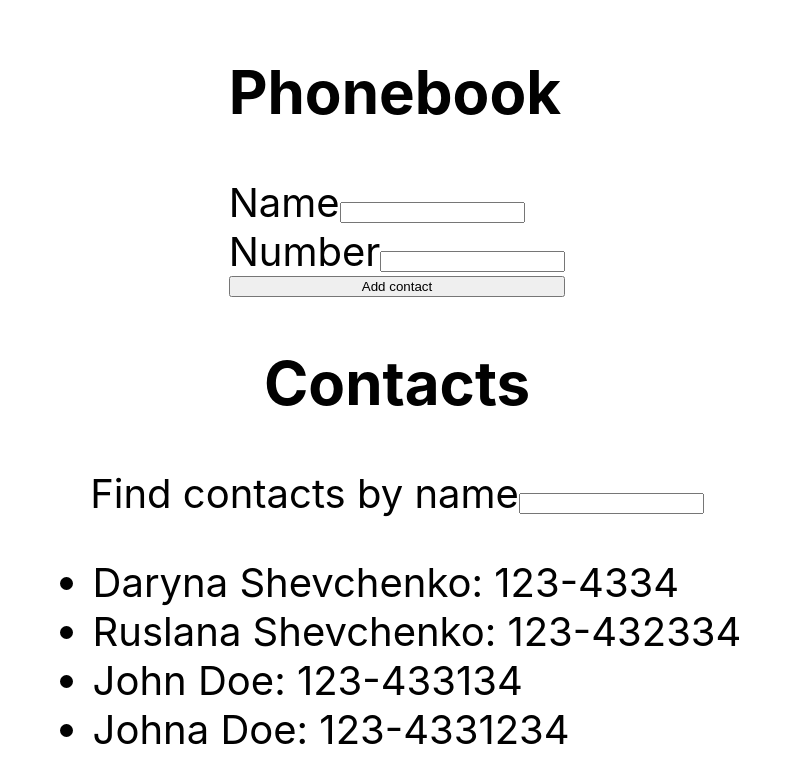
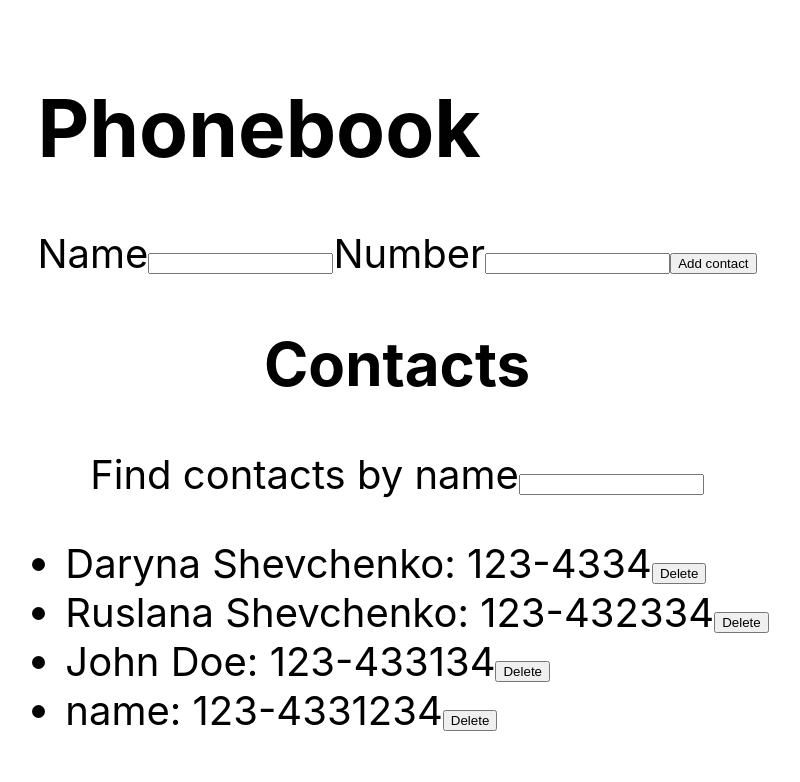
Before and after one commit to Daryna8/goit-react-hw-02-phonebook, a React (Create React App) app: page / in a window 1280 px wide. Shown: the top 782 px of the page, without its empty margins (243-1043 px from the left). Built offline with nearby package versions, Linux system fonts and the light colour scheme.

Commit message:
step 4, 5 and 6 done

```diff
--- a/src/components/App.jsx
+++ b/src/components/App.jsx
@@ -1,6 +1,9 @@
 import React from 'react';
 import { nanoid } from 'nanoid';
 import { StyledForm } from './PhoneBook.styled';
+import { ContactForm } from './ContactForm';
+import { Filter } from './Filter';
+import { ContactList } from './ContactList';
 
 export class App extends React.Component {
   state = {
@@ -8,7 +11,7 @@ export class App extends React.Component {
       { id: '123', name: 'Daryna Shevchenko', number: '123-4334' },
       { id: '122', name: 'Ruslana Shevchenko', number: '123-432334' },
       { id: '121', name: 'John Doe', number: '123-433134' },
-      { id: '127', name: 'Johna Doe', number: '123-4331234' },
+      { id: '127', name: 'name', number: '123-4331234' },
     ],
     filter: '',
     name: '',
@@ -17,11 +20,12 @@ export class App extends React.Component {
 
   handleSubmit = e => {
     e.preventDefault();
-
-    const name = e.currentTarget.elements.name.value;
     const id = nanoid();
-    const number = e.currentTarget.elements.number.value;
-    const contact = { name, id, number };
+    const { name, number } = this.state;
+    if (this.state.contacts.map(contact => contact.name).includes(name)) {
+      alert(`${name} is already in contacts.`);
+    }
+    const contact = { id, name, number };
 
     this.setState(prevState => ({
       contacts: prevState.contacts.concat(contact),
@@ -45,6 +49,12 @@ export class App extends React.Component {
     );
   };
 
+  handleDeleteContact = id => {
+    this.setState(prevState => ({
+      contacts: prevState.contacts.filter(contact => contact.id !== id),
+    }));
+  };
+
   render() {
     const { filter, name, number } = this.state;
     const filteredContacts = this.getFilteredContacts();
@@ -61,47 +71,20 @@ export class App extends React.Component {
         }}
       >
         <StyledForm onSubmit={this.handleSubmit}>
-          <h2>Phonebook</h2>
-          <label htmlFor="">
-            Name
-            <input
-              value={name}
-              onChange={this.handleChangeInput}
-              type="text"
-              name="name"
-              required
-            />
-          </label>
-          <label htmlFor="">
-            Number
-            <input
-              value={number}
-              onChange={this.handleChangeInput}
-              type="tel"
-              name="number"
-              required
-            />
-          </label>
-          <button type="submit">Add contact</button>
+          <h1>Phonebook</h1>
+          <ContactForm
+            name={name}
+            number={number}
+            handleChangeInput={this.handleChangeInput}
+          />
         </StyledForm>
 
         <h2>Contacts</h2>
-        <label htmlFor="">
-          Find contacts by name
-          <input
-            value={filter}
-            onChange={this.handleChangeInput}
-            type="text"
-            name="filter"
-          />
-        </label>
-        <ul>
-          {filteredContacts.map(({ name, id, number }) => (
-            <li key={id}>
-              {name}: {number}
-            </li>
-          ))}
-        </ul>
+        <Filter filter={filter} handleChangeInput={this.handleChangeInput} />
+        <ContactList
+          filteredContacts={filteredContacts}
+          handleDeleteContact={this.handleDeleteContact}
+        />
       </div>
     );
   }
--- /dev/null
+++ b/src/components/ContactForm.jsx
@@ -0,0 +1,27 @@
+export const ContactForm = ({ name, number, handleChangeInput }) => {
+  return (
+    <div>
+      <label htmlFor="">
+        Name
+        <input
+          value={name}
+          onChange={handleChangeInput}
+          type="text"
+          name="name"
+          required
+        />
+      </label>
+      <label htmlFor="">
+        Number
+        <input
+          value={number}
+          onChange={handleChangeInput}
+          type="tel"
+          name="number"
+          required
+        />
+      </label>
+      <button type="submit">Add contact</button>
+    </div>
+  );
+};
--- /dev/null
+++ b/src/components/ContactList.jsx
@@ -0,0 +1,17 @@
+import { ContactListItem } from './ContactListItem';
+
+export const ContactList = ({ filteredContacts, handleDeleteContact }) => {
+  return (
+    <ul>
+      {filteredContacts.map(({ id, name, number }) => (
+        <ContactListItem
+          key={id}
+          id={id}
+          name={name}
+          number={number}
+          handleDeleteContact={handleDeleteContact}
+        />
+      ))}
+    </ul>
+  );
+};
--- /dev/null
+++ b/src/components/ContactListItem.jsx
@@ -0,0 +1,10 @@
+export const ContactListItem = ({ id, name, number, handleDeleteContact }) => {
+  return (
+    <li>
+      {name}: {number}
+      <button onClick={() => handleDeleteContact(id)} type="button">
+        Delete
+      </button>
+    </li>
+  );
+};
--- /dev/null
+++ b/src/components/Filter.jsx
@@ -0,0 +1,13 @@
+export const Filter = ({ filter, handleChangeInput }) => {
+  return (
+    <label htmlFor="">
+      Find contacts by name
+      <input
+        value={filter}
+        onChange={handleChangeInput}
+        type="text"
+        name="filter"
+      />
+    </label>
+  );
+};
```
